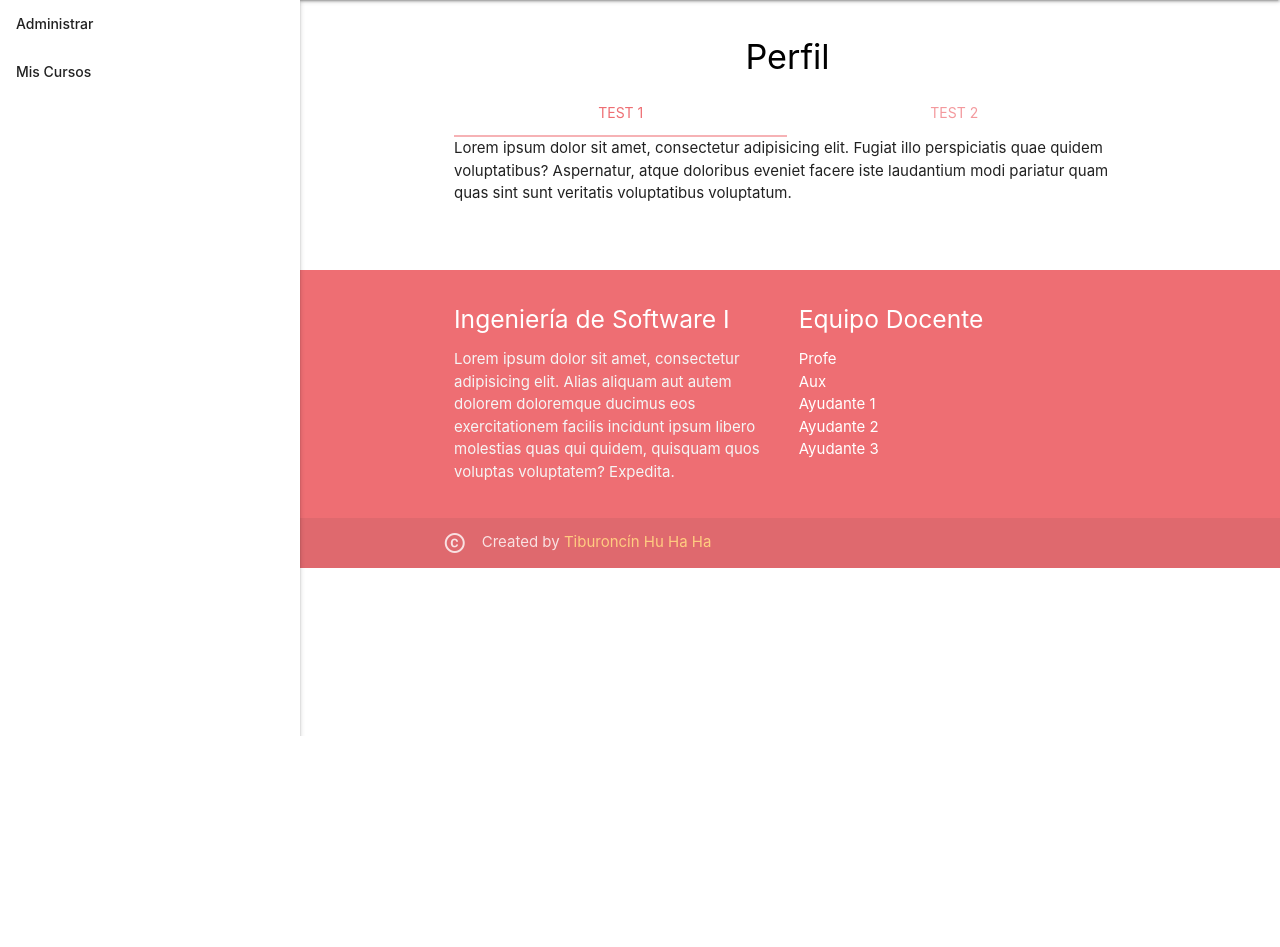
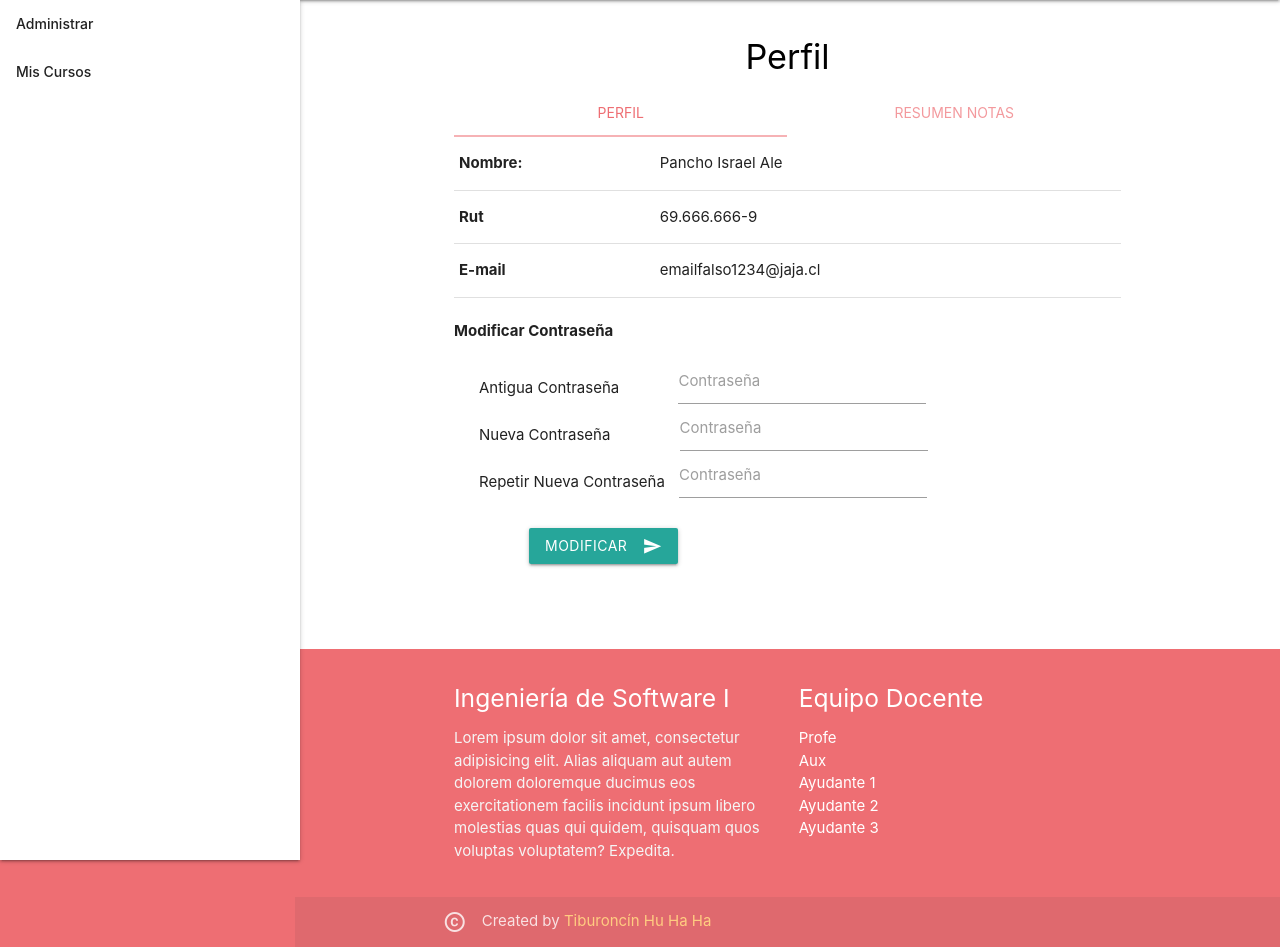
Before and after one commit to DCC-CC4401/2018-2-Equipo-11-T2, a Django app: page /profile/ in a window 1280 px wide. Shown: the part 64-1011 px from the top of the page. Before the commit the page ends 800 px from the top, so only its background shows below. Run offline with Django 3.2, Linux system fonts and the light colour scheme.

Commit message:
finished profile/perfil tab

```diff
--- a/T2/coevaluacion/templates/base.html
+++ b/T2/coevaluacion/templates/base.html
@@ -73,16 +73,16 @@
                             <ul>
                                 <li>
                                     <a href="#" class="waves-effect waves-teal" style="height: auto;">
-                                        <p class="course-top">Clase 1</p>
-                                        <p class="course-mid">Profesor</p>
-                                        <p class="course-bottom">Sección 1</p>
+                                        <p class="less-margin-bottom">Clase 1</p>
+                                        <p class="less-margin-top-bottom">Profesor</p>
+                                        <p class="less-margin-top">Sección 1</p>
                                     </a>
                                 </li>
                                 <li>
                                     <a href="#" class="waves-effect waves-teal" style="height: auto;">
-                                        <p class="course-top">Clase 2</p>
-                                        <p class="course-mid">Profesor Auxiliar</p>
-                                        <p class="course-bottom">Sección 2</p>
+                                        <p class="less-margin-bottom">Clase 2</p>
+                                        <p class="less-margin-top-bottom">Profesor Auxiliar</p>
+                                        <p class="less-margin-top">Sección 2</p>
                                     </a>
                                 </li>
                             </ul>
--- a/T2/coevaluacion/templates/profile.html
+++ b/T2/coevaluacion/templates/profile.html
@@ -11,12 +11,61 @@
         <div class="row">
             <div class="col s12">
                 <ul class="tabs">
-                    <li class="tab col s6"><a href="#profile">Test 1</a></li>
-                    <li class="tab col s6"><a href="#grades">Test 2</a></li>
+                    <li class="tab col s6"><a href="#profile">Perfil</a></li>
+                    <li class="tab col s6"><a href="#grades">Resumen Notas</a></li>
                 </ul>
             </div>
             <div id="profile" class="col s12">
-                Lorem ipsum dolor sit amet, consectetur adipisicing elit. Fugiat illo perspiciatis quae quidem voluptatibus? Aspernatur, atque doloribus eveniet facere iste laudantium modi pariatur quam quas sint sunt veritatis voluptatibus voluptatum.
+                <table>
+                    <tbody>
+                    <tr>
+                        <td><b>Nombre:</b></td>
+                        <td>Pancho Israel Ale</td>
+                    </tr>
+                    <tr>
+                        <td><b>Rut</b></td>
+                        <td>69.666.666-9</td>
+                    </tr>
+                    <tr>
+                        <td><b>E-mail</b></td>
+                        <td>emailfalso1234@jaja.cl</td>
+                    </tr>
+                    </tbody>
+                </table>
+                <br>
+
+                <b>Modificar Contraseña</b>
+                <div class="row" style="padding-left: 25px;">
+                    <div class="col s12 less-margin-bottom">
+                        Antigua Contraseña
+                        <div class="input-field inline" style="margin-left: 55px;">
+                            <input id="password-old" type="password" class="validate">
+                            <label for="password-old">Contraseña</label>
+                        </div>
+                    </div>
+                    <div class="col s12 less-margin-top-bottom">
+                        Nueva Contraseña
+                        <div class="input-field inline" style="margin-left: 65px;">
+                            <input id="password-new" type="password" class="validate">
+                            <label for="password-new">Contraseña</label>
+                        </div>
+                    </div>
+                    <div class="col s12 less-margin-top">
+                        Repetir Nueva Contraseña
+                        <div class="input-field inline" style="margin-left: 10px;">
+                            <input id="password-new-repeat" type="password" class="validate">
+                            <label for="password-new-repeat">Contraseña</label>
+                        </div>
+                        <button class="btn waves-effect waves-light" type="submit" name="action" style="margin-left: 50px">
+                            Modificar
+                            <i class="material-icons right">send</i>
+                        </button>
+                    </div>
+                </div>
+
+                </div>
+
+
             </div>
             <div id="grades" class="col s12">
                 Lorem ipsum dolor sit amet, consectetur adipisicing elit. Assumenda, blanditiis commodi culpa deleniti dolores eaque error et eveniet excepturi fuga, hic illum minus nam nemo nisi officiis quaerat, suscipit temporibus.
--- a/T2/static/coevaluacion/css/style.css
+++ b/T2/static/coevaluacion/css/style.css
@@ -17,17 +17,17 @@
     margin-top: 64px;
 }
 
-.course-top {
+.less-margin-bottom {
     margin-bottom: -22px;
 }
 
 
-.course-mid {
+.less-margin-top-bottom {
     margin-top: -22px;
     margin-bottom: -22px;
 }
 
-.course-bottom {
+.less-margin-top {
     margin-top: -22px;
 }
 
```
